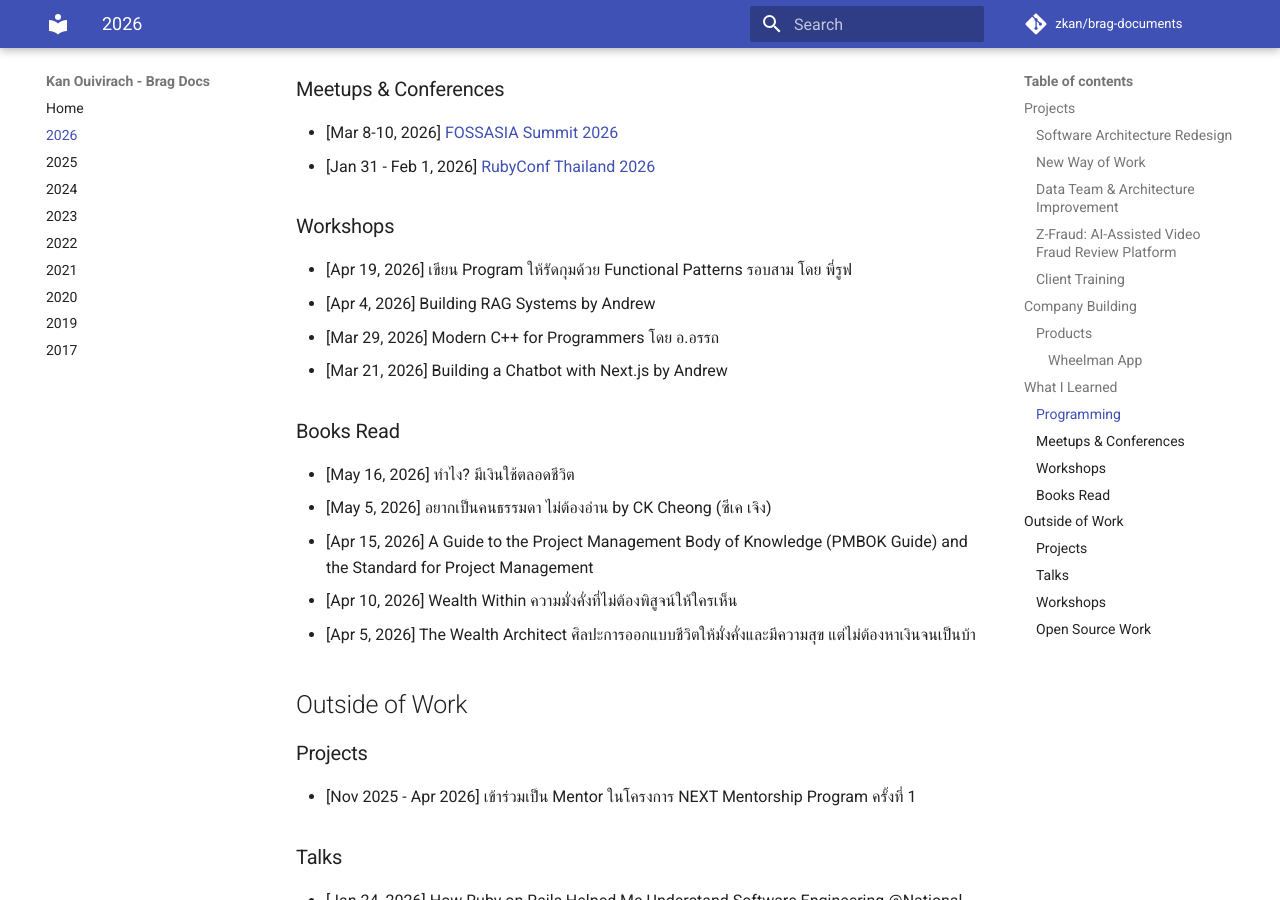
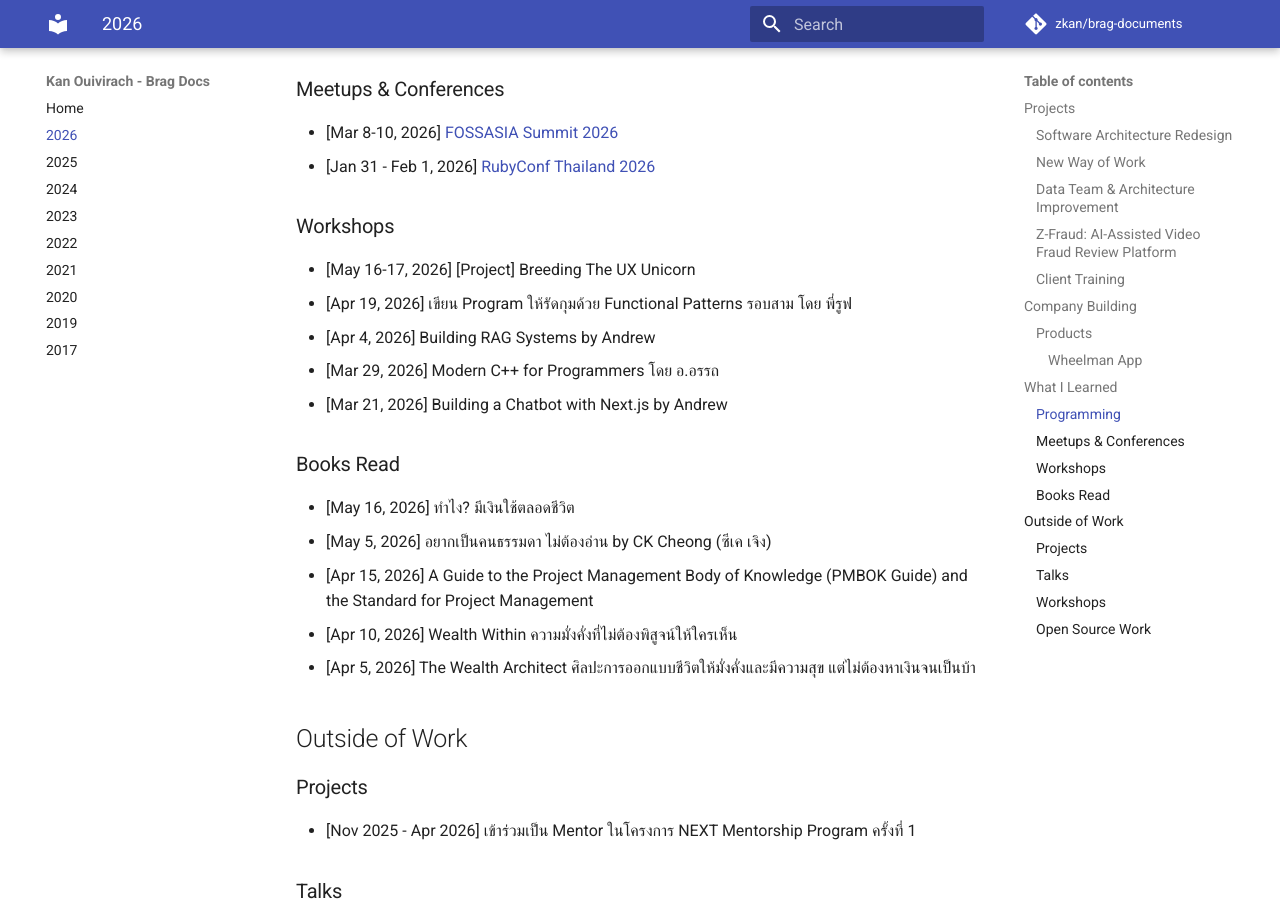
Before and after one commit to zkan/brag-documents, an MkDocs documentation site: the page built from docs/2026.md, in a window 1280 px wide and 900 px high, scrolled down 1705 px. Built offline with MkDocs 1.6.1 and Material for MkDocs 9.7.7, drawn with Linux system fonts in a browser that asks for light colours; comment, search, counter and statistics services are not loaded.

Commit message:
Add breeding the ux unicorn project

```diff
--- a/docs/2026.md
+++ b/docs/2026.md
@@ -68,6 +68,7 @@
 
 ### Workshops
 
+* [May 16-17, 2026] [Project] Breeding The UX Unicorn
 * [Apr 19, 2026] เขียน Program ให้รัดกุมด้วย Functional Patterns รอบสาม โดย พี่รูฟ
 * [Apr 4, 2026] Building RAG Systems by Andrew
 * [Mar 29, 2026] Modern C++ for Programmers โดย อ.อรรถ
```
